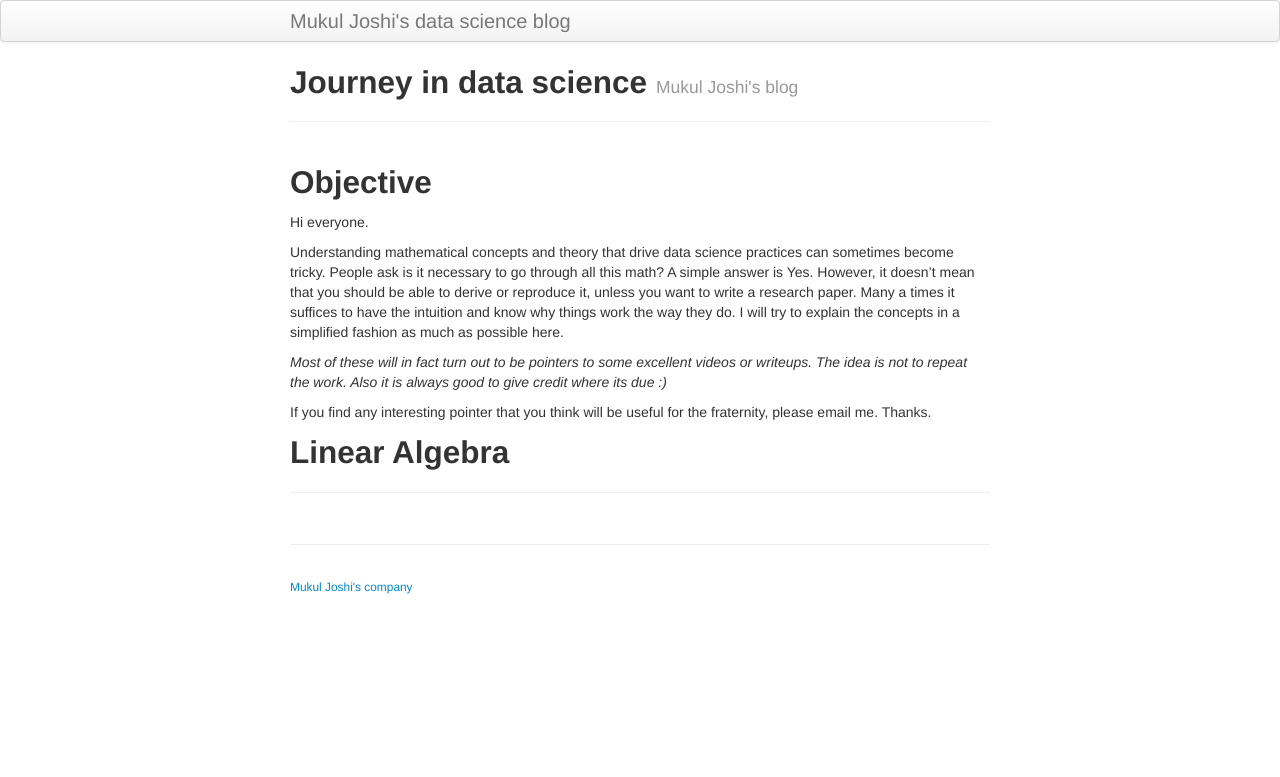
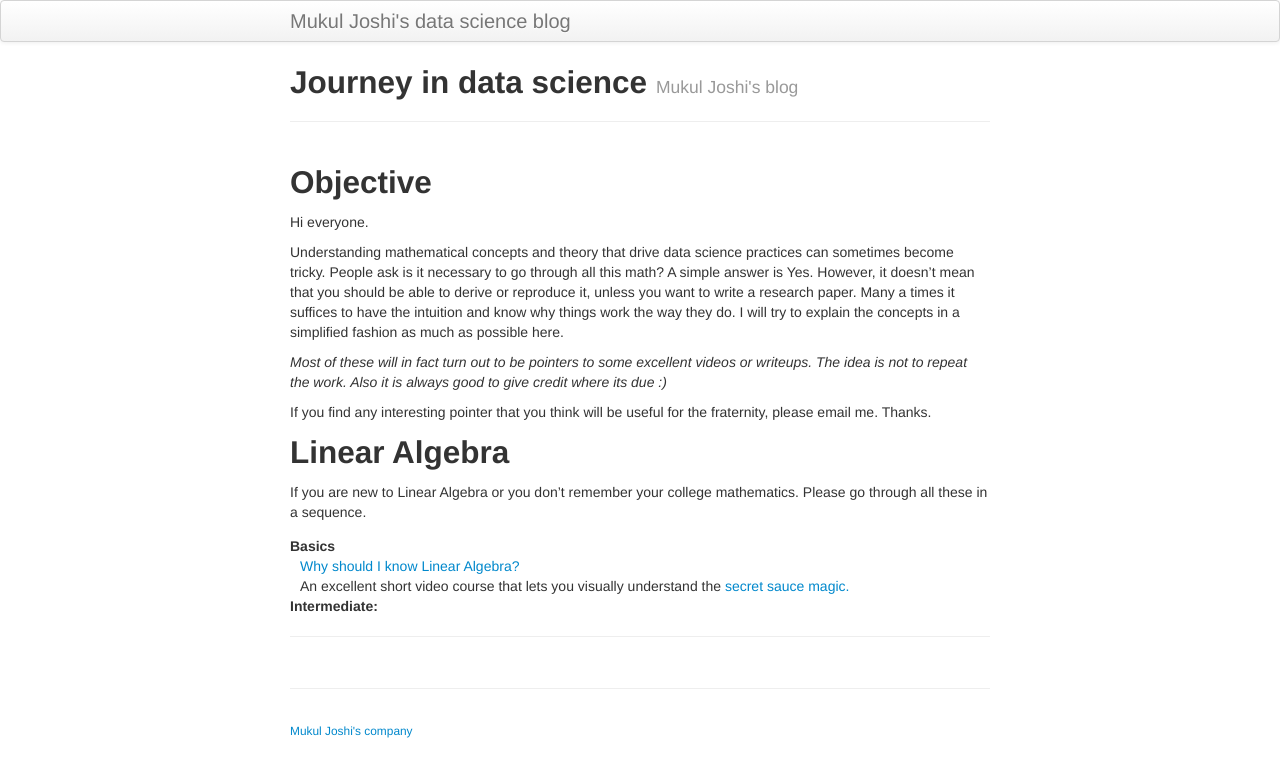
Before and after one commit to MukulJoshiPune/data_science_blog, a Jekyll site: the page built from index.md, in a window 1280 px wide. Shown: the top 777 px of the page. Built offline with Jekyll 4.4.1, drawn with Linux system fonts in a browser that asks for light colours.

Commit message:
added why page

```diff
--- a/index.md
+++ b/index.md
@@ -19,4 +19,13 @@ If you find any interesting pointer that you think will be useful for the frater
 Linear Algebra
 --------------
 
+If you are new to Linear Algebra or you don't remember your college mathematics. Please go through all these in a sequence.
+
+Basics
+: [Why should I know Linear Algebra?](pages/linearalgebra/why.html)
+: An excellent short video course that lets you visually understand the [secret sauce magic.](https://www.youtube.com/playlist?list=PLZHQObOWTQDPD3MizzM2xVFitgF8hE_ab)
+
+Intermediate:
+:
+
 ---
```
Also changed, not shown: pages/linearalgebra/why.md (added, +5 -0 lines).
